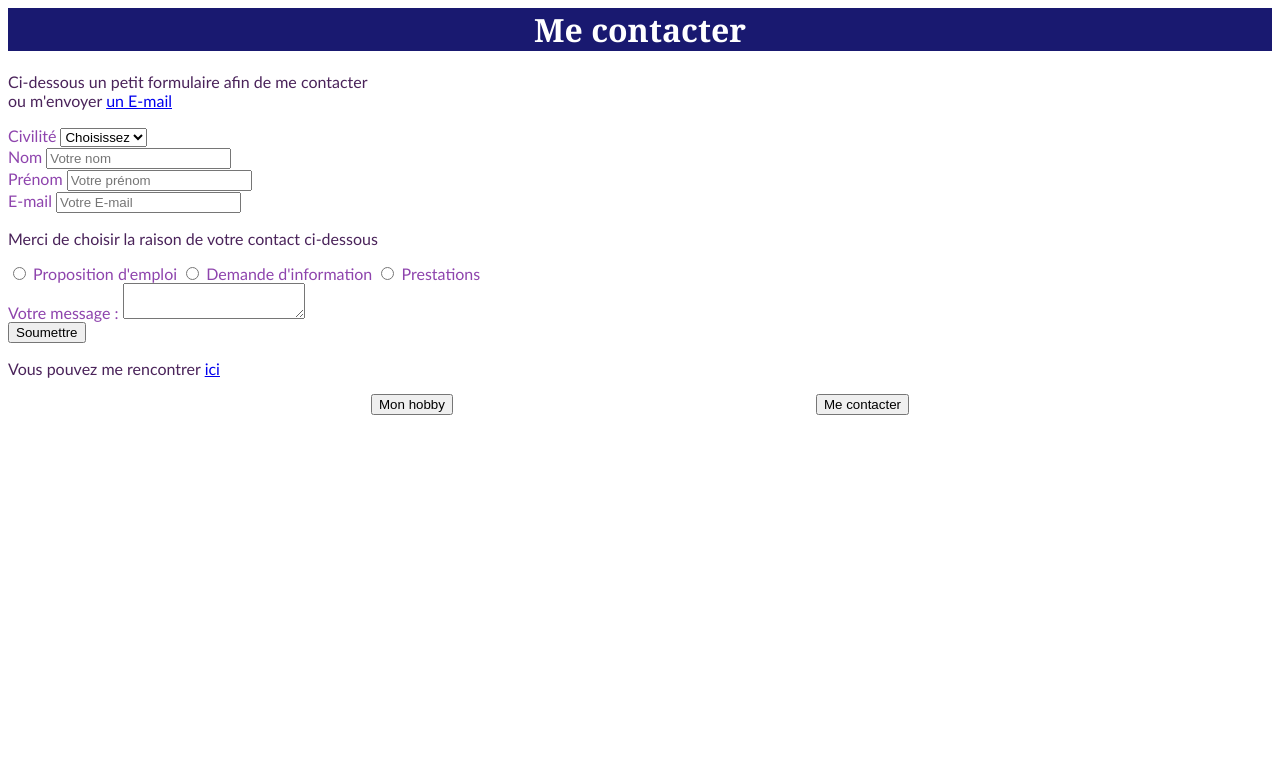
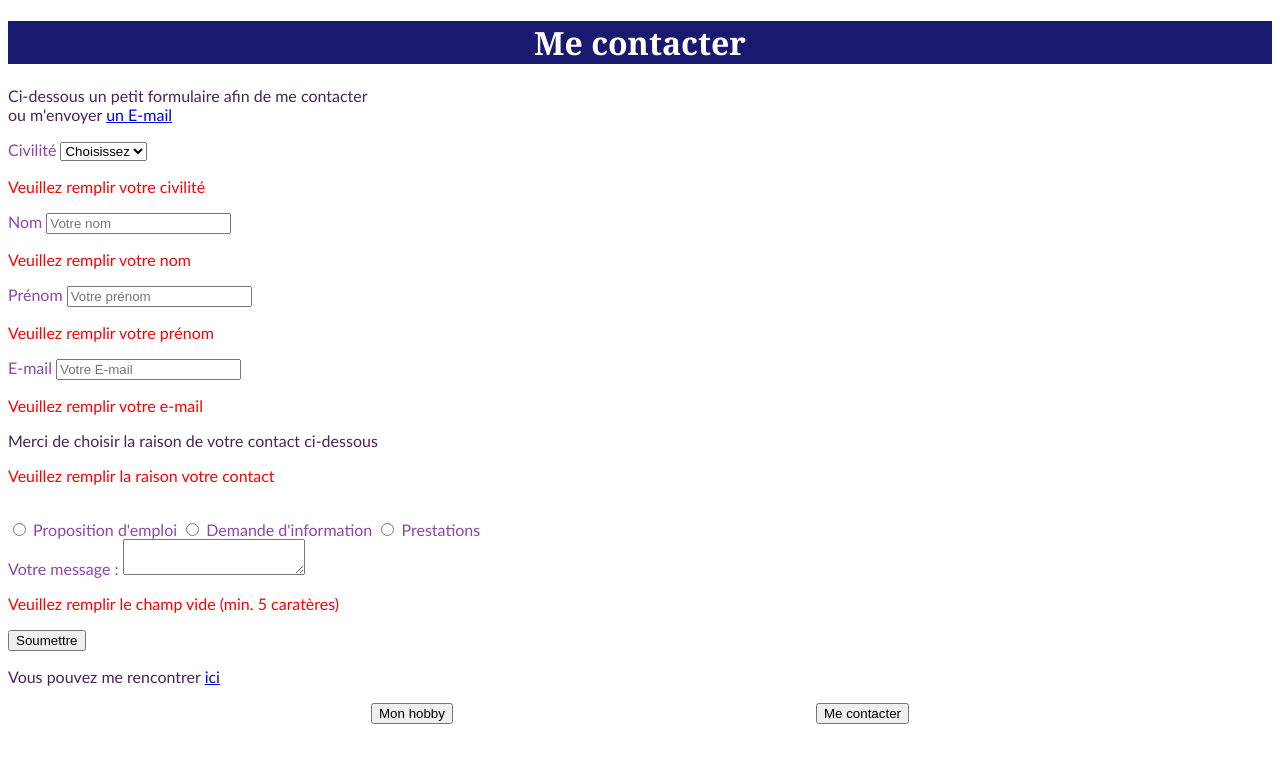
Before and after one commit to HeleneFnt/cours01, a PHP site: page /pages/contact.php in a window 1280 px wide. Shown: the top 763 px of the page. Run offline with PHP 8.4, Linux system fonts and the light colour scheme.

Commit message:
etape 4.4

```diff
--- a/pages/contact.php
+++ b/pages/contact.php
@@ -1,37 +1,44 @@
+<!--//META DONNEES EN PHP-->
 <?php $metaTitle = 'Contact'; ?>
 
 <?php $metaDescription ='Me contacter';?>
 
 <?php
+
+// DECLARATIONS DES VARIABLES DU FORMULAIRE
 $Civility= filter_input(INPUT_POST, "Civility" );
 //echo $Civility ;
 //echo '<br>';
-$lastName= filter_input(INPUT_POST, "lastName" );
+$lastName= filter_input(INPUT_POST, "lastName", FILTER_SANITIZE_SPECIAL_CHARS );
 /*echo $lastName ;
 echo '<br>';*/
-$firstName= filter_input(INPUT_POST, "firstName" );
+$firstName= filter_input(INPUT_POST, "firstName",FILTER_SANITIZE_SPECIAL_CHARS );
 /*echo $firstName ;
 echo '<br>';*/
-$email= filter_input(INPUT_POST,"email");
+$email= filter_input(INPUT_POST,"email", FILTER_VALIDATE_EMAIL);
 /*echo $email;
 echo '<br>';*/
 $choice= filter_input(INPUT_POST,"choice");
 /*echo $choice;
 echo '<br>';*/
 $userMessage= filter_input(INPUT_POST,"userMessage");
+$lengthMessage = strlen(trim ($userMessage));
 /*echo $userMessage;*/
 
 $user = [ $Civility,$lastName, $firstName, $email,$choice,$userMessage];
 //print_r($user);
+
 date_default_timezone_set("Europe/Paris");
 $date= date("Y-m-d-m-Y-H-i-s");
-file_put_contents('contact_'.$date.'.txt', implode (", ", $user) , FILE_APPEND);
+file_put_contents('contact_'.$date.'.txt', implode (" , ", $user) , FILE_APPEND);
+
 ?>
 
+<!--// AJOUT DU HEADER-->
+<?php include 'header.php';
+?>
 <body>
-
-<?php include 'header.php'; ?>
-
+<!--// FORMULAIRE-->
 <div class="Formulaire">
     <h1> Me contacter </h1>
     <form action="contact.php" method="POST">
@@ -42,23 +49,53 @@ file_put_contents('contact_'.$date.'.txt', implode (", ", $user) , FILE_APPEND);
             </p>
         </div>
         <label for="Civility"> Civilité </label>
-        <select name="Civility" id="Civility" required>
+        <select name="Civility" id="Civility">
             <option value="" disabled selected hidden>Choisissez </option>
             <option value="Monsieur"> M. </option>
             <option value="Madame"> Mme</option>
         </select> <br>
+<!--        // TEST CHAMP VIDE CIVILITE-->
+        <?php
+        if (empty ($Civility)){
+            echo "<p> <span class = 'error'>  Veuillez remplir votre civilité </span> </p>";
+        }
+        ?>
         <div>
         <label for="mainID"> Nom </label>
-            <input type="text" id="mainID" name="lastName" placeholder="Votre nom" required> <br>
+            <input type="text" id="mainID" name="lastName" placeholder="Votre nom"> <br>
+            <?php
+            if (empty ($lastName)){
+                echo "<p> <span class = 'error'>  Veuillez remplir votre nom </span> </p>";
+            }
+            ?>
+
         <label for="secondaryID"> Prénom </label>
-            <input type="text" id="secondaryID" name="firstName" placeholder="Votre prénom" required> <br>
-        <label for="Mail"> E-mail </label>
-            <input type="text" id="Mail" name="email" placeholder="Votre E-mail" required> <br>
+            <input type="text" id="secondaryID" name="firstName" placeholder="Votre prénom"> <br>
+            <?php
+            if (empty ($firstName)){
+                echo "<p> <span class = 'error'>  Veuillez remplir votre prénom </span> </p>";
+            }
+            ?>
+
+            <label for="Mail"> E-mail </label>
+            <input type="text" id="Mail" name="email" placeholder="Votre E-mail"> <br>
+            <?php
+            if (empty ($email)){
+            echo " <p> <span class = 'error'> Veuillez remplir votre e-mail</span> </p>";
+            }
+            ?>
         </div>
 
         <div>
             <p> Merci de choisir la raison de votre contact ci-dessous</p>
-            <input type="radio" id="choice1" name="choice" value="emploi" required="required"/>
+            <?php
+            if (empty ($choice)) {
+                echo " <p> <span class = 'error'> Veuillez remplir la raison votre contact </span> </p>";
+                echo "<br>";
+            }
+            ?>
+
+            <input type="radio" id="choice1" name="choice" value="emploi"="required"/>
             <label for="choice1"> Proposition d'emploi</label>
             <input type="radio" id="choice2" name="choice" value="informations"/>
             <label for="choice2"> Demande d'information</label>
@@ -68,6 +105,12 @@ file_put_contents('contact_'.$date.'.txt', implode (", ", $user) , FILE_APPEND);
         <div>
             <label for="msg"> Votre message :</label>
             <textarea id="msg" name="userMessage"></textarea>
+            <?php
+            if (empty($userMessage) || ($lengthMessage <= 5)){
+                echo "<br>";
+                echo "<p> <span class = 'error'> Veuillez remplir le champ vide (min. 5 caratères) </span> </p>";
+            }
+            ?>
         </div>
         <div class="Bouton">
             <button type="submit">Soumettre</button>
@@ -118,4 +161,4 @@ file_put_contents('contact_'.$date.'.txt', implode (", ", $user) , FILE_APPEND);
         target="blank">ici</a>
 </p>
 </body>
-<?php include 'footer.php' ?>
+<?php include 'footer.php';?>
--- /dev/null
+++ b/pages/contact_2024-01-19-01-2024-14-47-41.txt
@@ -0,0 +1 @@
+ ,  ,  ,  ,  ,
--- a/pages/styles.css
+++ b/pages/styles.css
@@ -3,6 +3,9 @@ html {
     color: rgb(142, 68, 173);
   }
 
+.error {
+  color : red;
+}
   .Boutons {
     display : flex;
     justify-content: space-evenly;
```
